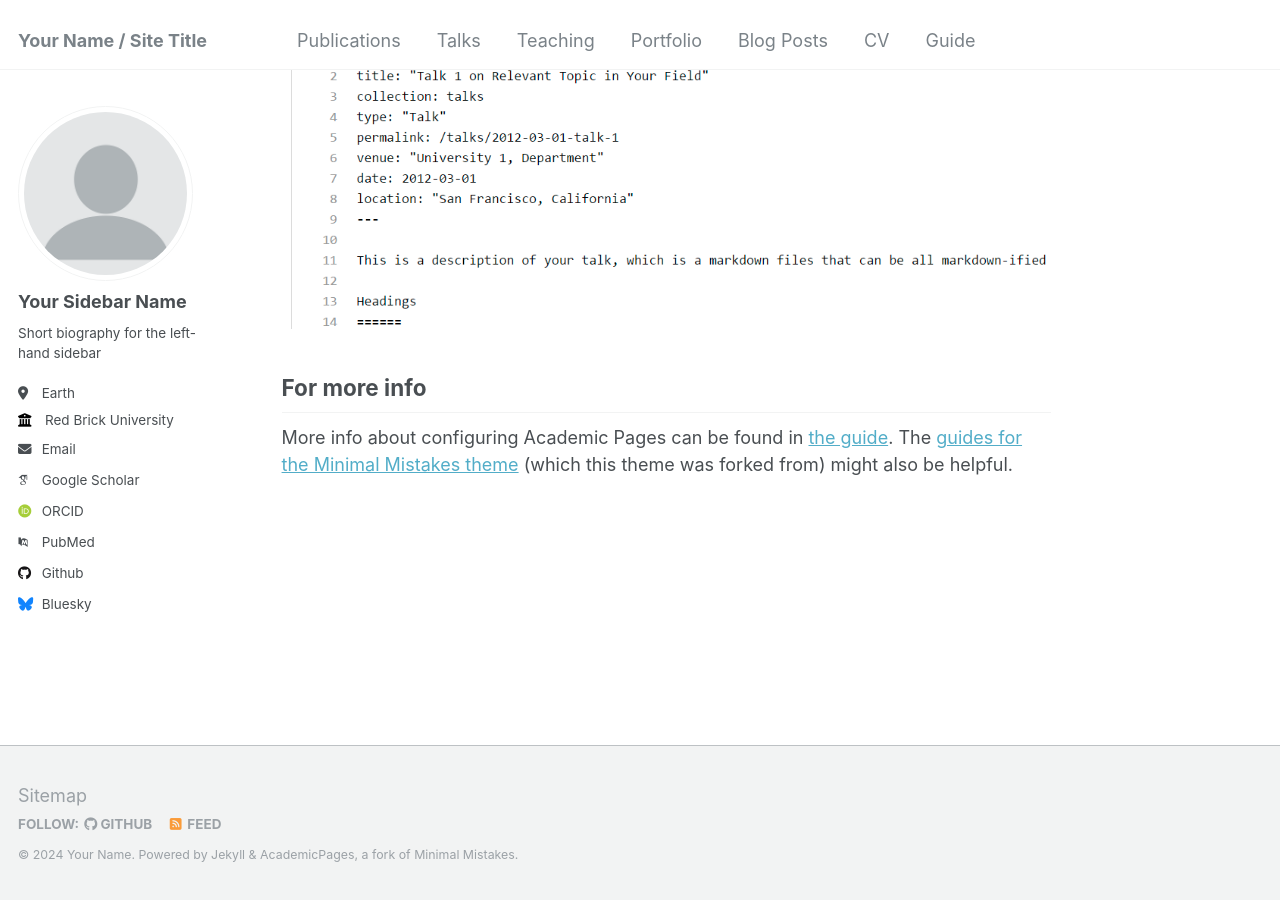
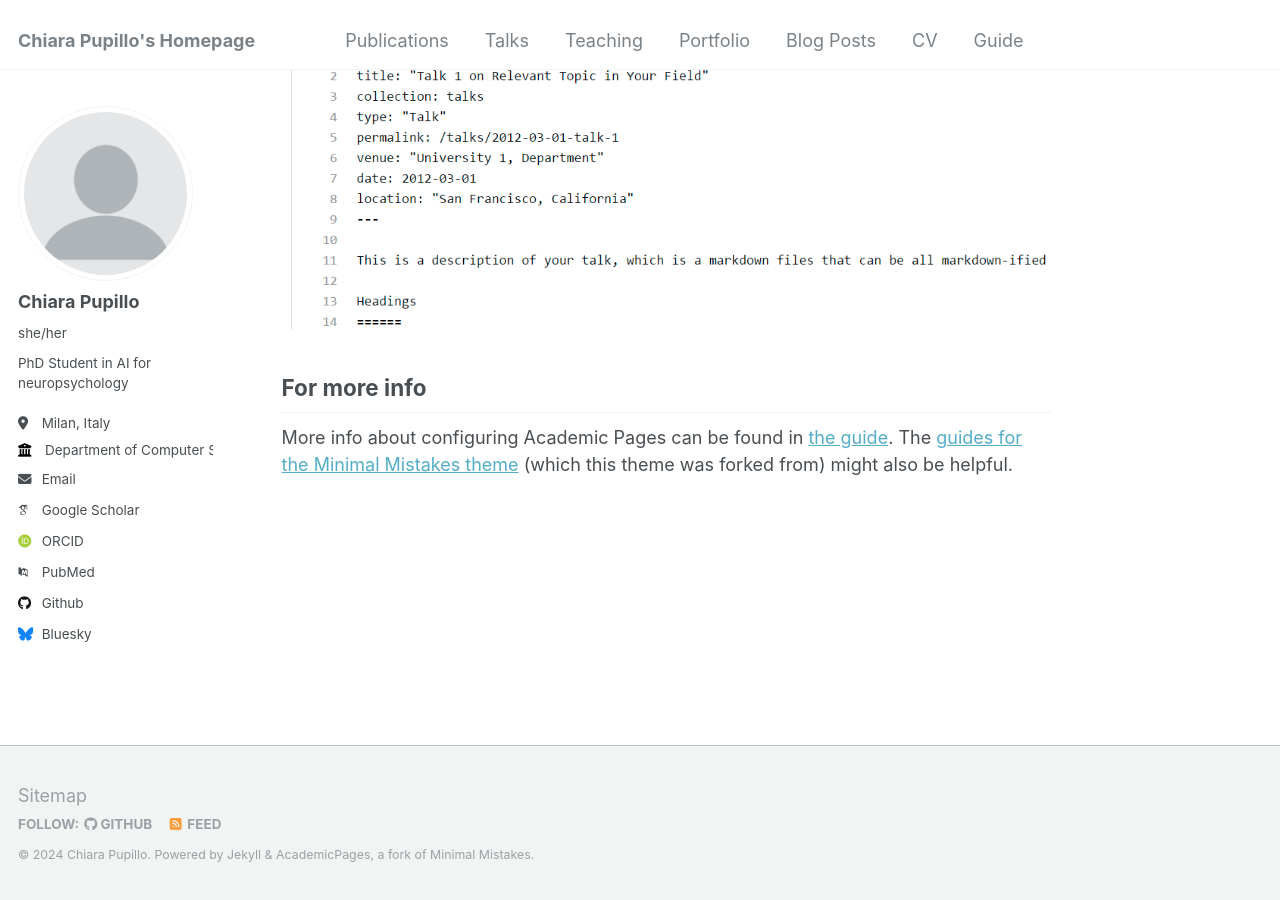
Before and after one commit to chiara-pupillo/chiara-pupillo.github.io, a Jekyll site: the page built from _pages/about.md, in a window 1280 px wide and 900 px high, scrolled down 2660 px. Built offline with Jekyll 4.4.1, drawn with Linux system fonts in a browser that asks for light colours; some web fonts are replaced.

Commit message:
Update _config.yml

```diff
--- a/_config.yml
+++ b/_config.yml
@@ -8,11 +8,11 @@
 
 # Basic Site Settings
 locale                   : "en-US"
-title                    : "Your Name / Site Title"
+title                    : "Chiara Pupillo's Homepage"
 title_separator          : "-"
-name                     : &name "Your Name"
+name                     : &name "Chiara Pupillo"
 description              : &description "personal description"
-url                      : https://academicpages.github.io # the base hostname & protocol for your site e.g. "https://mmistakes.github.io"
+url                      : https://chiara-pupillo.github.io # the base hostname & protocol for your site e.g. "https://mmistakes.github.io"
 baseurl                  : "" # the subpath of your site, e.g. "/blog"
 repository               : "academicpages/academicpages.github.io"
 
@@ -22,13 +22,13 @@ repository               : "academicpages/academicpages.github.io"
 author:
   # Biographic information
   avatar           : "profile.png"
-  name             : "Your Sidebar Name"
-  pronouns         : # example: "she/her"
-  bio              : "Short biography for the left-hand sidebar"
-  location         : "Earth"
-  employer         : "Red Brick University"
-  uri              : # URL
-  email            : "none@example.org"
+  name             : "Chiara Pupillo"
+  pronouns         : "she/her"
+  bio              : "PhD Student in AI for neuropsychology"
+  location         : "Milan, Italy"
+  employer         : "Department of Computer Science, University of Pisa"
+  research center  : "HTLAB, Catholic University of Sacred Heart of Milan"
+  email            : "chiara.pupillo@phd.unipi.it"
 
   # Academic websites
   arxiv            : # URL - Update with the correct link to your profile
```
